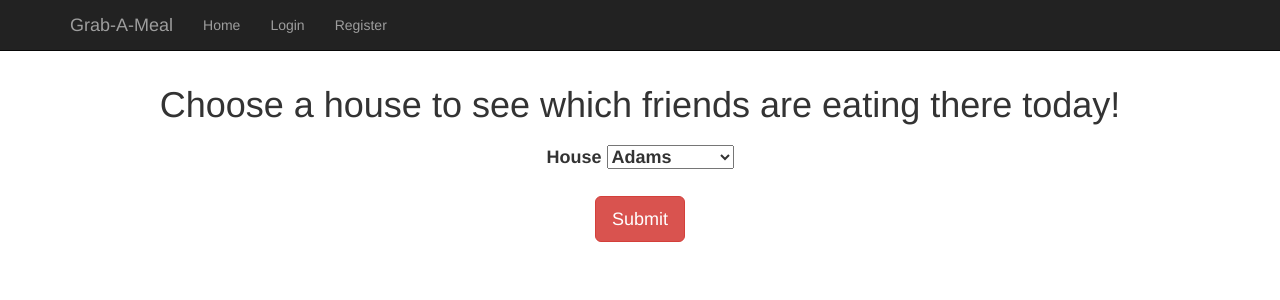
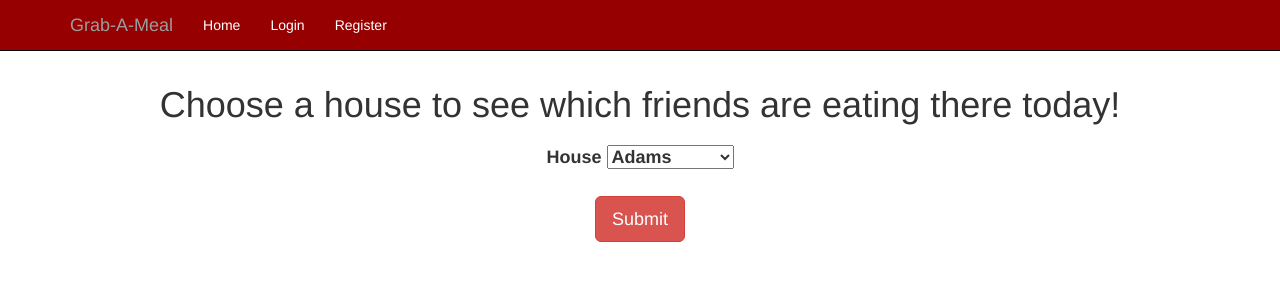
Before and after one commit to dionhagan/flask-grab-a-meal, a Flask app: page /house in a window 1280 px wide. Shown: the top 300 px of the page. Run offline with Flask 2, Linux system fonts and the light colour scheme; some libraries are stand-ins or nearby versions.

Commit message:
css navbar

```diff
--- a/app/static/css/styles.css
+++ b/app/static/css/styles.css
@@ -19,3 +19,20 @@ select {
 }
 
 */
+
+.navbar {
+    color: #FFFFFF;
+    background-color: rgb(150, 0, 0);
+}
+
+.navbar .nav > li > a {
+    color: #FFFFFF;
+}
+
+.navbar-brand {
+    color: red;
+}
+
+.navbar-brand > a {
+    color: red;
+}
```
